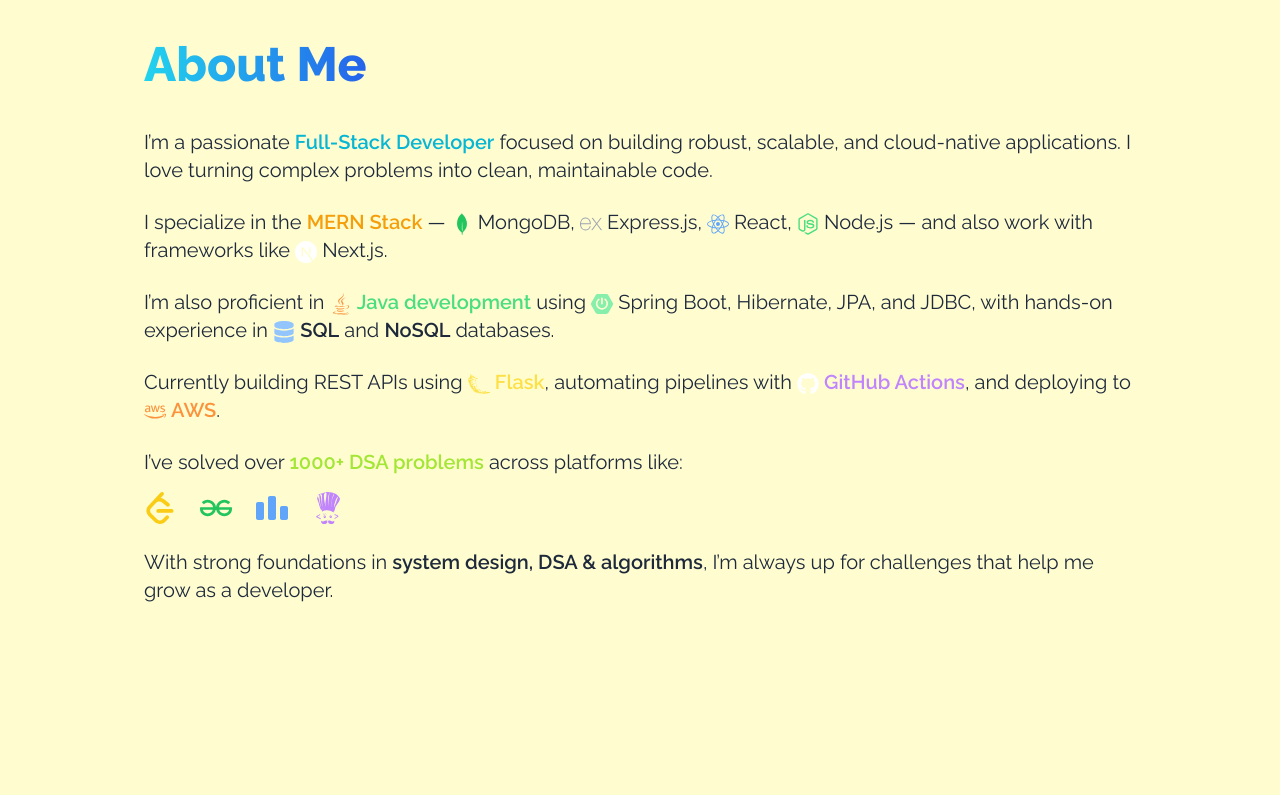
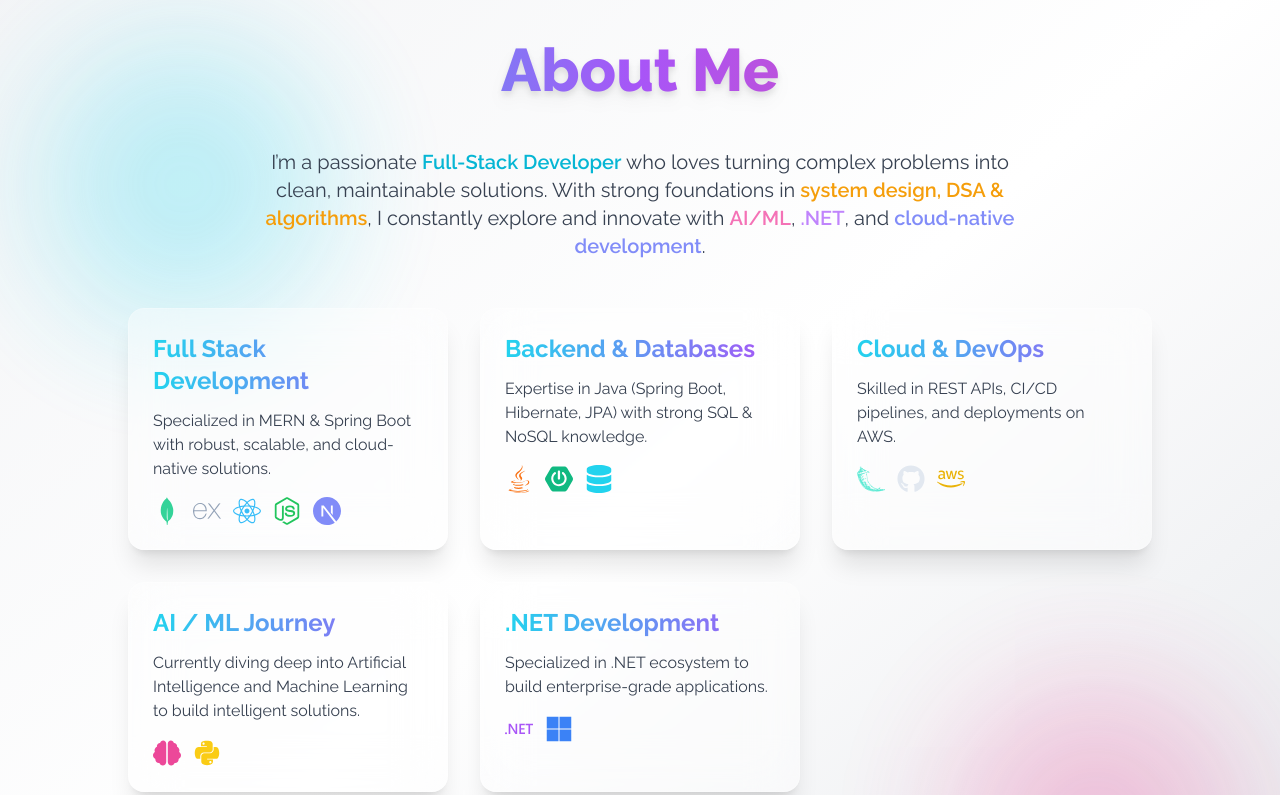
Before and after one commit to AakashJha04/portfolio, a React (Create React App) app: page / in a window 1280 px wide. Shown: the part 840-1635 px from the top of the page. Built offline with nearby package versions, Linux system fonts and the light colour scheme.

Commit message:
modifed About

```diff
--- a/src/components/About.jsx
+++ b/src/components/About.jsx
@@ -7,6 +7,8 @@
   FaAws,
   FaGithub,
   FaPython,
+  FaBrain,
+  FaMicrosoft,
 } from "react-icons/fa";
 import {
   SiMongodb,
@@ -18,112 +20,146 @@
   SiCodeforces,
   SiCodechef,
   SiGeeksforgeeks,
+  SiDotnet,
 } from "react-icons/si";
 import { motion } from "framer-motion";
 
 const About = () => {
+  const skillCards = [
+    {
+      title: "Full Stack Development",
+      desc: "Specialized in MERN & Spring Boot with robust, scalable, and cloud-native solutions.",
+      icons: [
+        <SiMongodb className="text-emerald-400" size={28} />,
+        <SiExpress className="text-slate-400" size={28} />,
+        <FaReact className="text-sky-400" size={28} />,
+        <FaNodeJs className="text-green-500" size={28} />,
+        <SiNextdotjs className="text-indigo-400" size={28} />,
+      ],
+    },
+    {
+      title: "Backend & Databases",
+      desc: "Expertise in Java (Spring Boot, Hibernate, JPA) with strong SQL & NoSQL knowledge.",
+      icons: [
+        <FaJava className="text-orange-500" size={28} />,
+        <SiSpringboot className="text-emerald-500" size={28} />,
+        <FaDatabase className="text-cyan-400" size={28} />,
+      ],
+    },
+    {
+      title: "Cloud & DevOps",
+      desc: "Skilled in REST APIs, CI/CD pipelines, and deployments on AWS.",
+      icons: [
+        <SiFlask className="text-teal-300" size={28} />,
+        <FaGithub className="text-slate-200" size={28} />,
+        <FaAws className="text-yellow-500" size={28} />,
+      ],
+    },
+    {
+      title: "AI / ML Journey",
+      desc: "Currently diving deep into Artificial Intelligence and Machine Learning to build intelligent solutions.",
+      icons: [
+        <FaBrain className="text-pink-500" size={28} />,
+        <FaPython className="text-yellow-400" size={28} />,
+      ],
+    },
+    {
+      title: ".NET Development",
+      desc: "Specialized in .NET ecosystem to build enterprise-grade applications.",
+      icons: [
+        <SiDotnet className="text-purple-500" size={28} />,
+        <FaMicrosoft className="text-blue-500" size={28} />,
+      ],
+    },
+  ];
+
+  const dsaPlatforms = [
+    { icon: <SiLeetcode size={36} className="text-yellow-400" />, label: "LeetCode" },
+    { icon: <SiGeeksforgeeks size={36} className="text-green-400" />, label: "GeeksforGeeks" },
+    { icon: <SiCodeforces size={36} className="text-sky-400" />, label: "Codeforces" },
+    { icon: <SiCodechef size={36} className="text-purple-400" />, label: "CodeChef" },
+  ];
+
   return (
     <section
       name="About"
-      className="w-full min-h-screen bg-background-light dark:bg-background-dark text-text-light dark:text-text-dark py-20 transition-colors duration-300"
+      className="relative w-full min-h-screen bg-gradient-to-br from-gray-100 via-white to-gray-200 dark:from-gray-900 dark:via-gray-800 dark:to-black text-gray-800 dark:text-gray-200 px-6 py-20 transition-colors duration-300 flex items-center"
     >
-      <div className="max-w-screen-lg mx-auto px-4 flex flex-col justify-center h-full">
+      {/* Background Blur Orbs */}
+      <div className="absolute top-20 left-10 w-72 h-72 bg-cyan-400/30 rounded-full blur-3xl animate-pulse"></div>
+      <div className="absolute bottom-20 right-10 w-72 h-72 bg-pink-500/30 rounded-full blur-3xl animate-pulse"></div>
+
+      <div className="relative z-10 max-w-screen-lg mx-auto flex flex-col justify-center h-full">
+        {/* Header */}
         <motion.header
           initial={{ opacity: 0, y: 30 }}
           animate={{ opacity: 1, y: 0 }}
           transition={{ duration: 0.6 }}
-          className="pb-10 text-center md:text-left"
+          className="pb-12 text-center"
         >
-          <h2 className="text-5xl font-extrabold bg-gradient-to-r from-cyan-400 to-blue-600 text-transparent bg-clip-text inline-block">
+          <h2 className="text-6xl font-extrabold bg-gradient-to-r from-cyan-400 via-purple-500 to-pink-500 bg-clip-text text-transparent drop-shadow-lg">
             About Me
           </h2>
         </motion.header>
 
+        {/* Intro */}
+        <motion.p
+          initial={{ opacity: 0 }}
+          animate={{ opacity: 1 }}
+          transition={{ delay: 0.2, duration: 0.6 }}
+          className="text-lg sm:text-xl leading-relaxed text-center max-w-3xl mx-auto mb-12 text-gray-700 dark:text-gray-300"
+        >
+          I’m a passionate{" "}
+          <span className="text-cyan-500 font-semibold">Full-Stack Developer</span> who loves turning complex problems into clean, maintainable solutions. With strong foundations in{" "}
+          <span className="font-semibold text-amber-500">system design, DSA & algorithms</span>, I constantly explore and innovate with{" "}
+          <span className="text-pink-400 font-semibold">AI/ML</span>,{" "}
+          <span className="text-purple-400 font-semibold">.NET</span>, and{" "}
+          <span className="text-indigo-400 font-semibold">cloud-native development</span>.
+        </motion.p>
+
+        {/* Skills Section */}
+        <div className="grid md:grid-cols-3 gap-8">
+          {skillCards.map((card, idx) => (
+            <motion.div
+              key={idx}
+              initial={{ opacity: 0, y: 40 }}
+              animate={{ opacity: 1, y: 0 }}
+              transition={{ delay: idx * 0.2, duration: 0.6 }}
+              whileHover={{ scale: 1.07, rotate: 1 }}
+              className="p-6 rounded-2xl backdrop-blur-xl bg-white/40 dark:bg-gray-900/40 border border-white/20 dark:border-gray-700/40 shadow-xl transition duration-300"
+            >
+              <h3 className="text-2xl font-bold mb-3 bg-gradient-to-r from-cyan-400 to-purple-500 bg-clip-text text-transparent">
+                {card.title}
+              </h3>
+              <p className="mb-4 text-gray-700 dark:text-gray-300">{card.desc}</p>
+              <div className="flex gap-3">{card.icons}</div>
+            </motion.div>
+          ))}
+        </div>
+
+        {/* DSA Platforms */}
         <motion.div
           initial={{ opacity: 0 }}
           animate={{ opacity: 1 }}
-          transition={{ delay: 0.3, duration: 0.6 }}
-          className="space-y-6 text-lg sm:text-xl leading-relaxed text-center md:text-left"
+          transition={{ delay: 1, duration: 0.6 }}
+          className="mt-16 text-center"
         >
-          <p>
-            I’m a passionate{" "}
-            <span className="text-cyan-500 font-semibold">Full-Stack Developer</span>{" "}
-            focused on building robust, scalable, and cloud-native applications. I love
-            turning complex problems into clean, maintainable code.
+          <p className="text-xl font-semibold bg-gradient-to-r from-cyan-400 via-purple-500 to-pink-500 bg-clip-text text-transparent mb-6 drop-shadow-md">
+            Solved 1000+ DSA problems across multiple platforms:
           </p>
-
-          <p>
-            I specialize in the{" "}
-            <span className="text-amber-500 font-semibold">MERN Stack</span> —{" "}
-            <SiMongodb className="inline text-green-500" size={22} /> MongoDB,{" "}
-            <SiExpress className="inline text-gray-400" size={22} /> Express.js,{" "}
-            <FaReact className="inline text-blue-400" size={22} /> React,{" "}
-            <FaNodeJs className="inline text-green-400" size={22} /> Node.js — and also
-            work with frameworks like{" "}
-            <SiNextdotjs className="inline text-white dark:text-black" size={22} />{" "}
-            Next.js.
-          </p>
-
-          <p>
-            I’m also proficient in{" "}
-            <FaJava className="inline text-orange-400" size={22} />{" "}
-            <span className="text-green-400 font-semibold">Java development</span> using{" "}
-            <SiSpringboot className="inline text-green-300" size={22} /> Spring Boot,
-            Hibernate, JPA, and JDBC, with hands-on experience in{" "}
-            <FaDatabase className="inline text-blue-300" size={22} />{" "}
-            <span className="font-semibold">SQL</span> and{" "}
-            <span className="font-semibold">NoSQL</span> databases.
-          </p>
-
-          <p>
-            Currently building REST APIs using{" "}
-            <SiFlask className="inline text-yellow-300" size={22} />{" "}
-            <span className="text-yellow-300 font-semibold">Flask</span>, automating
-            pipelines with{" "}
-            <FaGithub className="inline text-white dark:text-gray-200" size={22} />{" "}
-            <span className="text-purple-400 font-semibold">GitHub Actions</span>, and
-            deploying to{" "}
-            <FaAws className="inline text-orange-400" size={22} />{" "}
-            <span className="text-orange-400 font-semibold">AWS</span>.
-          </p>
-
-          <p>
-            I’ve solved over{" "}
-            <span className="text-lime-400 font-semibold">1000+ DSA problems</span>{" "}
-            across platforms like:
-            <br />
-            <div className="flex flex-wrap gap-6 justify-center md:justify-start mt-4">
-              {[SiLeetcode, SiGeeksforgeeks, SiCodeforces, SiCodechef].map(
-                (Icon, i) => (
+          <div className="flex flex-wrap gap-10 justify-center">
+            {dsaPlatforms.map((p, i) => (
               <motion.div
                 key={i}
-                    whileHover={{ scale: 1.15 }}
+                whileHover={{ scale: 1.25, rotate: 6 }}
                 whileTap={{ scale: 0.95 }}
-                    transition={{ type: "spring", stiffness: 300 }}
+                className="flex flex-col items-center gap-2 cursor-pointer hover:drop-shadow-lg"
               >
-                    <Icon
-                      size={32}
-                      className={
-                        [
-                          "text-yellow-400",
-                          "text-green-500",
-                          "text-blue-400",
-                          "text-purple-400",
-                        ][i]
-                      }
-                      title={["LeetCode", "GeeksforGeeks", "Codeforces", "CodeChef"][i]}
-                    />
+                {p.icon}
+                <span className="text-sm text-gray-700 dark:text-gray-300">{p.label}</span>
               </motion.div>
-                )
-              )}
+            ))}
           </div>
-          </p>
-
-          <p>
-            With strong foundations in{" "}
-            <span className="font-semibold">system design, DSA & algorithms</span>, I’m
-            always up for challenges that help me grow as a developer.
-          </p>
         </motion.div>
       </div>
     </section>
```
Lines whose indentation alone changed are shown as unchanged.
